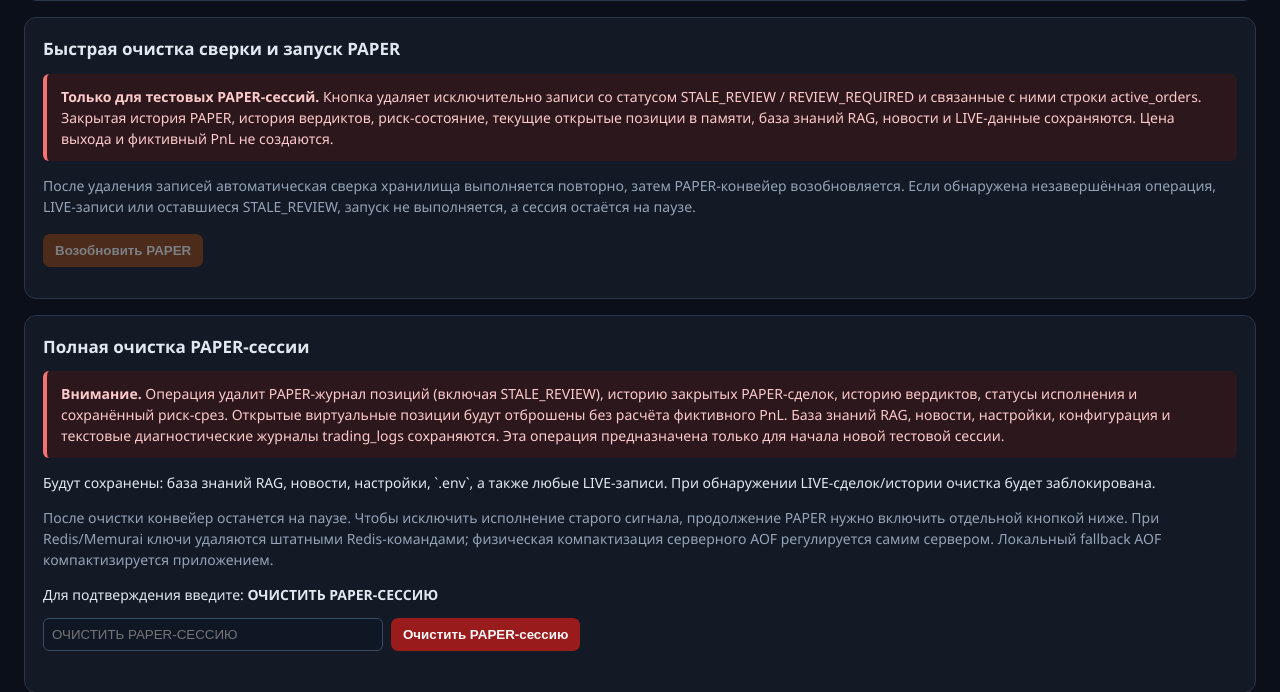
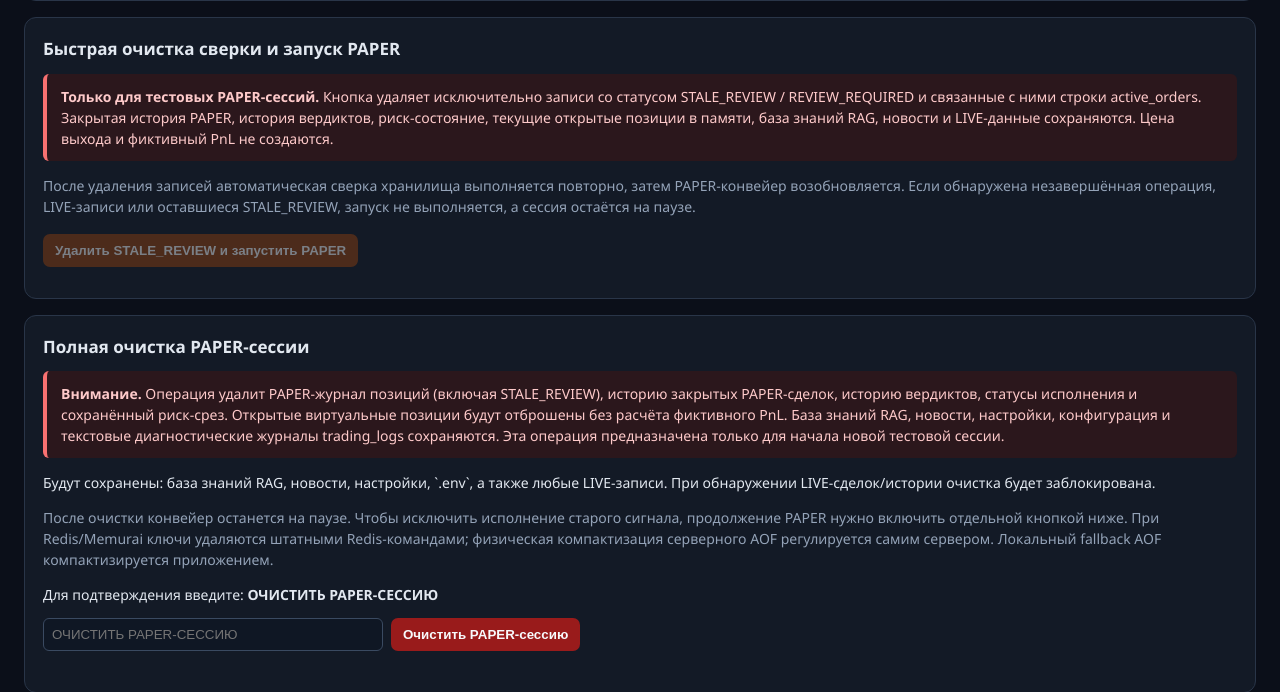
Before and after one commit to Fedor-Sumkin/Piluitus, a FastAPI app: page /maintenance in a window 1280 px wide. Shown: the part 754-1446 px from the top of the page. Run offline with FastAPI, Linux system fonts and the light colour scheme; data that the repository does not hold is empty; parts of the project's set-up code (start-up, migrations or seed data) failed here and were passed over.

Commit message:
Keep stale-cleanup action disabled when no stale rows exist

```diff
--- a/templates/maintenance.html
+++ b/templates/maintenance.html
@@ -162,10 +162,8 @@
       $("clear-btn").disabled=!!(summary.live_trade_count || summary.live_history_count || summary.live_active_order_count);
       const cleanupBtn=$("cleanup-stale-resume-btn");
       const hasLive=!!(summary.live_trade_count || summary.live_history_count || summary.live_active_order_count);
-      cleanupBtn.disabled=hasLive || (!(Number(summary.paper_stale_count)>0) && !data.maintenance_active);
-      cleanupBtn.textContent=Number(summary.paper_stale_count)>0
-        ? "Удалить STALE_REVIEW и запустить PAPER"
-        : "Возобновить PAPER";
+      cleanupBtn.disabled=hasLive || !(Number(summary.paper_stale_count)>0);
+      cleanupBtn.textContent="Удалить STALE_REVIEW и запустить PAPER";
     } catch(err) {
       $("storage-note").textContent=err.message; $("storage-note").className="notice danger";
       $("stale-body").innerHTML="<tr><td colspan='5'>Не удалось загрузить журнал.</td></tr>";
```
